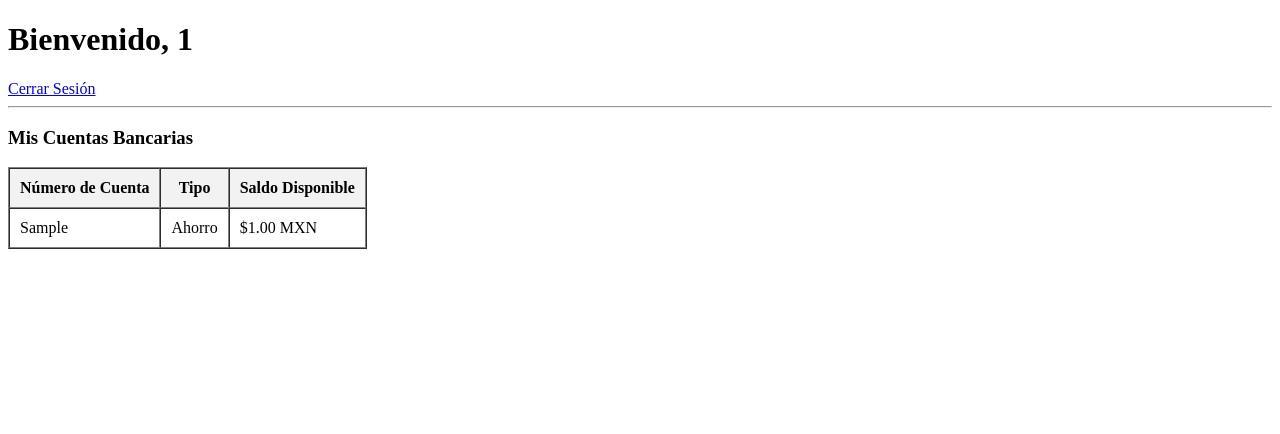
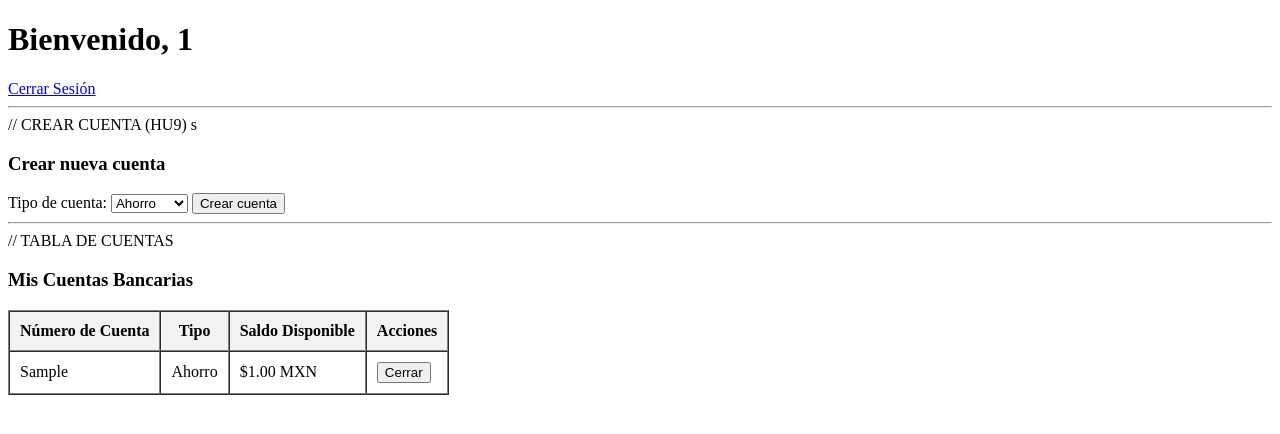
Before and after one commit to microcrafted/proyecto_banco, a PHP site: page /dashboard.php in a window 1280 px wide. Shown: the top 434 px of the page. Run offline with PHP 8.4, Linux system fonts and the light colour scheme; the visitor is signed in with stand-in values (Sample User, id 1); tables that the repository leaves empty hold one stand-in row (values such as "Sample post").

Commit message:
Logica para multiples cuentas e implementacion de borrado logico y validacion de saldo

```diff
--- a/backend/models/Cuenta.php
+++ b/backend/models/Cuenta.php
@@ -41,12 +41,64 @@ class Cuenta {
 
     //HU7 - Dashboard
     public function obtenerCuentas($id_usuario) {
-        $query = "SELECT num_cuenta, tipo, saldo FROM CUENTAS_BANCARIAS WHERE id_usuario = :id_usuario AND estado = 'activa'";
+        $query = "SELECT id_cuenta, num_cuenta, tipo, saldo FROM CUENTAS_BANCARIAS WHERE id_usuario = :id_usuario AND estado = 'activa'";
         $stmt = $this->conexion->prepare($query); // Usamos $conexion para respetar el código de Mich
         $stmt->bindParam(":id_usuario", $id_usuario);
         $stmt->execute();
 
         return $stmt->fetchAll(PDO::FETCH_ASSOC);
     }
+
+    // HU9: Crear múltiples cuentas para un mismo usuario
+    public function crearCuentaAdicional($idUsuario, $tipoDeCuenta) {
+    return $this->crearNuevaCuenta($idUsuario, $tipoDeCuenta);
+    }
+
+    // HU10: Cerrar cuenta (borrado lógico)
+    public function cerrarCuenta($idCuenta, $idUsuario) {
+    try {
+        // 1. Verificar que la cuenta pertenezca al usuario
+        $query = "SELECT saldo, estado FROM CUENTAS_BANCARIAS
+                  WHERE id_cuenta = :id_cuenta AND id_usuario = :id_usuario";
+
+        $stmt = $this->conexion->prepare($query);
+        $stmt->bindParam(':id_cuenta', $idCuenta, PDO::PARAM_INT);
+        $stmt->bindParam(':id_usuario', $idUsuario, PDO::PARAM_INT);
+        $stmt->execute();
+
+        $cuenta = $stmt->fetch(PDO::FETCH_ASSOC);
+
+        if (!$cuenta) {
+            return ["status" => "error", "mensaje" => "Cuenta no encontrada o no pertenece al usuario"];
+        }
+
+        // 2. Validar que no esté ya cerrada
+        if ($cuenta['estado'] === 'cerrada') {
+            return ["status" => "error", "mensaje" => "La cuenta ya está cerrada"];
+        }
+
+        // 3. Validar saldo en 0
+        if ($cuenta['saldo'] > 0) {
+            return ["status" => "error", "mensaje" => "La cuenta debe tener saldo 0 para cerrarse"];
+        }
+
+        // 4. Borrado lógico
+        $update = "UPDATE CUENTAS_BANCARIAS
+                   SET estado = 'cerrada'
+                   WHERE id_cuenta = :id_cuenta";
+
+        $stmt = $this->conexion->prepare($update);
+        $stmt->bindParam(':id_cuenta', $idCuenta, PDO::PARAM_INT);
+
+        if ($stmt->execute()) {
+            return ["status" => "success", "mensaje" => "Cuenta cerrada correctamente"];
+        }
+
+        return ["status" => "error", "mensaje" => "Error al cerrar la cuenta"];
+
+    } catch (PDOException $e) {
+        return ["status" => "error", "mensaje" => "Error BD: " . $e->getMessage()];
+    }
+    }
 }
 ?>
--- a/backend/views/dashboard.php
+++ b/backend/views/dashboard.php
@@ -21,30 +21,64 @@ $mis_cuentas = $cuentaObj->obtenerCuentas($_SESSION['id_usuario']);
     <title>Mi Dashboard</title>
 </head>
 <body>
+
 <h1>Bienvenido, <?php echo htmlspecialchars($_SESSION['nombre_completo']); ?></h1>
 <a href="../controllers/UsuarioController.php?action=logout">Cerrar Sesión</a>
 
 <hr>
+
+<?php if(isset($_GET['msg'])): ?>
+    <p style="color: green;"><?php echo htmlspecialchars($_GET['msg']); ?></p>
+<?php endif; ?>
+
+<?php if(isset($_GET['error'])): ?>
+    <p style="color: red;"><?php echo htmlspecialchars($_GET['error']); ?></p>
+<?php endif; ?>
+// CREAR CUENTA (HU9) s
+<h3>Crear nueva cuenta</h3>
+<form method="POST" action="../controllers/UsuarioController.php?action=crearCuenta">
+    <label>Tipo de cuenta:</label>
+    <select name="tipo" required>
+        <option value="ahorro">Ahorro</option>
+        <option value="corriente">Corriente</option>
+    </select>
+    <button type="submit">Crear cuenta</button>
+</form>
+
+<hr>
+
+// TABLA DE CUENTAS
 <h3>Mis Cuentas Bancarias</h3>
 <table border="1" cellpadding="10" cellspacing="0">
     <tr style="background-color: #f2f2f2;">
         <th>Número de Cuenta</th>
         <th>Tipo</th>
         <th>Saldo Disponible</th>
+        <th>Acciones</th>
     </tr>
+
     <?php if(count($mis_cuentas) > 0): ?>
         <?php foreach($mis_cuentas as $cta): ?>
         <tr>
             <td><?php echo htmlspecialchars($cta['num_cuenta']); ?></td>
             <td><?php echo ucfirst(htmlspecialchars($cta['tipo'])); ?></td>
             <td>$<?php echo number_format($cta['saldo'], 2); ?> MXN</td>
+
+            <!-- 🔴 BOTÓN CERRAR CUENTA (HU10) -->
+            <td>
+                <form method="POST" action="../controllers/UsuarioController.php?action=cerrarCuenta" style="display:inline;">
+                    <input type="hidden" name="id_cuenta" value="<?php echo $cta['id_cuenta']; ?>">
+                    <button type="submit">Cerrar</button>
+                </form>
+            </td>
         </tr>
         <?php endforeach; ?>
     <?php else: ?>
         <tr>
-                <td colspan="3">No tienes cuentas activas.</td>
+            <td colspan="4">No tienes cuentas activas.</td>
         </tr>
     <?php endif; ?>
 </table>
+
 </body>
 </html>
```
Also changed, not shown: backend/controllers/UsuarioController.php (+40 -13 lines). Lines whose indentation alone changed are shown as unchanged.
